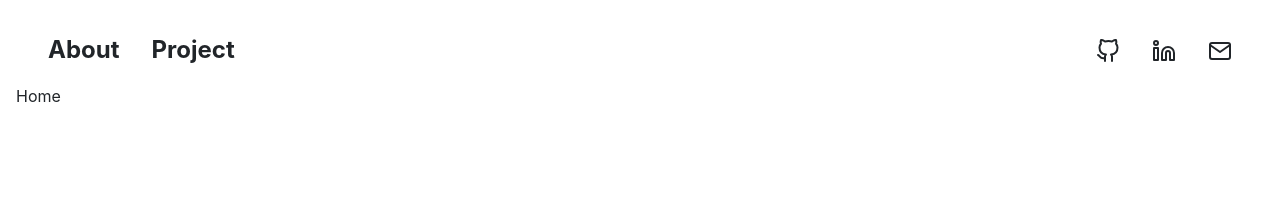
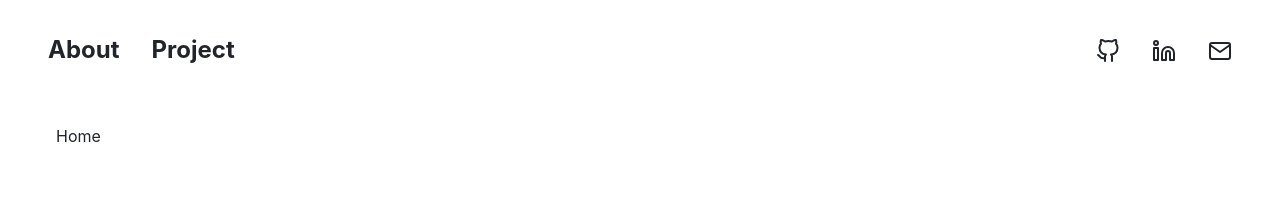
Before and after one commit to FarrarE/portfolio-spa, a React (Create React App) app: page / in a window 1280 px wide. Shown: the top 198 px of the page. Built offline with nearby package versions, Linux system fonts and the light colour scheme.

Commit message:
Basic styling put in place

```diff
--- a/src/containers/Home/index.js
+++ b/src/containers/Home/index.js
@@ -1,4 +1,5 @@
 import React from 'react';
+import "./styles.css";
 
 function Home() {
   return (
--- /dev/null
+++ b/src/containers/Home/styles.css
@@ -0,0 +1,4 @@
+.Home {
+  margin: 2.5rem;
+}
+/*# sourceMappingURL=styles.css.map */
--- /dev/null
+++ b/src/containers/Home/styles.scss
@@ -0,0 +1,3 @@
+.Home{
+    margin:2.5rem;
+}
```
Also changed, not shown: 1 other file (tests, documents, lock files or other folders).
